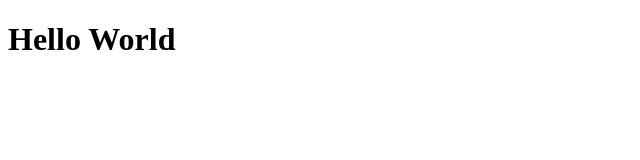
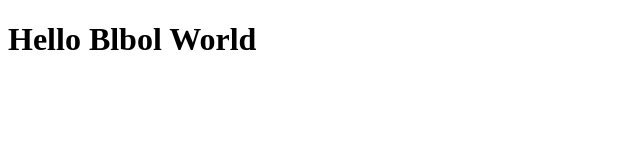
Before and after one commit to bilalawwad/Consent, a plain HTML site: page index.html in a window 1280 px wide. Shown: the whole page, without its empty margins (0-640 px from the left). Drawn offline with Linux system fonts and the light colour scheme.

Commit message:
Update index.html

```diff
--- a/index.html
+++ b/index.html
@@ -9,7 +9,7 @@
 </head>
 
 <body>
-    <h1>Hello World</h1>
+    <h1>Hello Blbol World</h1>
 </body>
 
 </html>
```
